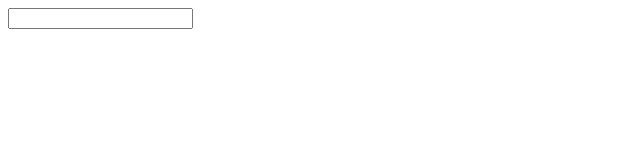
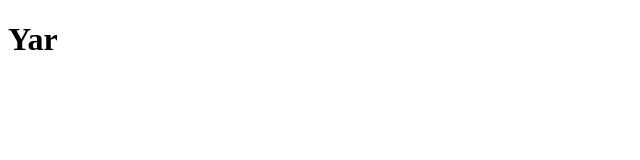
Before and after one commit to yarqui/drag-and-drop-todo, a website with bundled scripts: page index.html in a window 1280 px wide. Shown: the whole page, without its empty margins (0-640 px from the left). Built offline with nearby package versions, Linux system fonts and the light colour scheme.

Commit message:
lesson 107

```diff
--- a/index.html
+++ b/index.html
@@ -8,6 +8,6 @@
     <script src="../dist/index.js" defer></script>
   </head>
   <body>
-    <input type="text" />
+    <div id="app"></div>
   </body>
 </html>
--- a/src/index.ts
+++ b/src/index.ts
@@ -7,12 +7,26 @@ function Logger(logString: string): Function {
   };
 }
 
+function WithTemplate(template: string, elRef: string): Function {
+  return function (constructor: any): void {
+    const box = document.getElementById(elRef);
+    const person = new constructor();
+    if (box) {
+      box.innerHTML = template;
+      box.querySelector("h1")!.textContent = person.name;
+    }
+  };
+}
+
 // Here we have to call this factory and pass the argument
-@Logger("LOGGING - PERSON...")
+// @Logger("LOGGING - PERSON...")
+@WithTemplate("<h1></h1>", "app")
 class Person {
-  constructor(public name: string) {
-    console.log(`Creating a person... ${name}`);
+  public name: string = "Yar";
+
+  constructor() {
+    console.log(`Creating a person... ${this.name}`);
   }
 }
 
-const yar = new Person("Yar");
+const yar = new Person();
```
Also changed, not shown: 1 other file.
